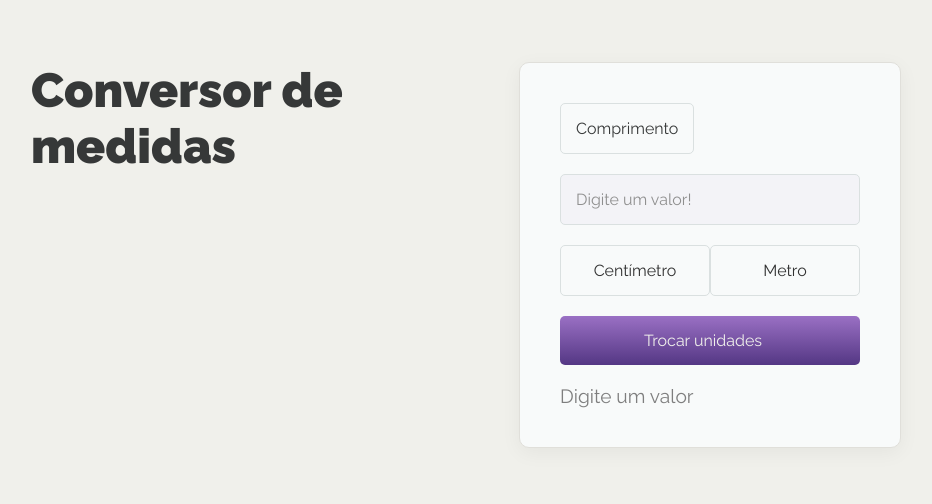
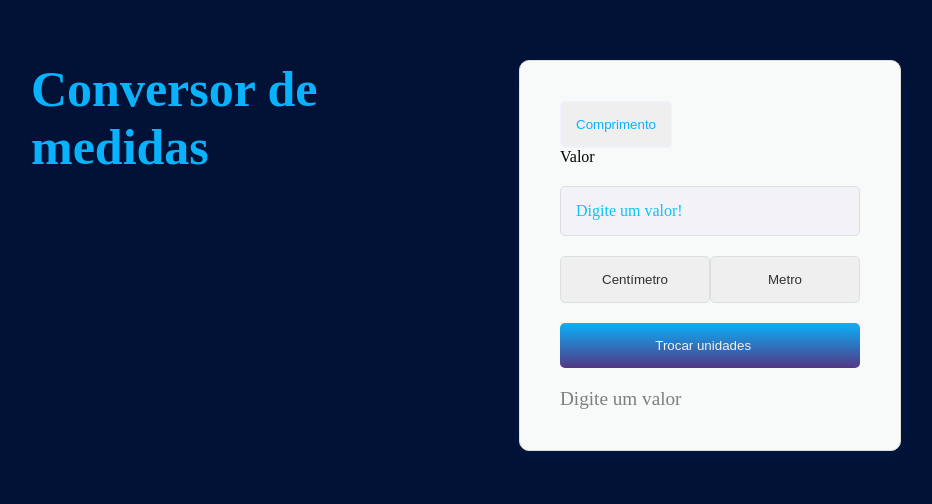
Before and after one commit to mayckinm/conversor, a plain HTML site: page index.html in a window 1280 px wide. Shown: the part 145-649 px from the top of the page, without its empty margins (174-1106 px from the left). Drawn offline with Linux system fonts and the light colour scheme.

Commit message:
realizado a mudança de itens

```diff
--- a/css/style.css
+++ b/css/style.css
@@ -11,14 +11,10 @@
   }
 
   body {
-    background-color: #f0f0eb;
-    font-family: "Raleway", sans-serif;
+    background-color: #021237;
     height: 100vh;
     display: grid;
     font-size: 16px;
-    background-image: url('./bg.svg');
-    background-repeat: no-repeat;
-    background-size: cover
   }
 
   .container {
@@ -29,48 +25,37 @@
     width: 100%;
     margin: auto;
     padding: 50px 15px;
-    background-image: url('./detalhe.svg');
-    background-repeat: no-repeat;
     background-size: 5rem;
     background-position: 2% 85%;
   }
 
   button {
-    color: inherit;
-    font-size: inherit;
-    font-weight: inherit;
-    font-family: inherit;
-    cursor: pointer;
-    background: transparent;
+    color: black;
+    font-size: black;
+    font-weight: black;
     border: 0;
     display: flex;
     align-items: center;
     padding: 5px 0;
   }
 
-  label {
-    visibility: hidden;
-    position: absolute;
-  }
-
   h1 {
-    color: #363838;
-    font-size: 48px;
+    color: #08b2fc;
+    font-size: 50px;
     margin: 0;
-    margin-bottom: 30px;
+    margin-bottom: 38px;
   }
 
   .titulo p,
   .titulo a {
-    color: #363838;
-    text-decoration: none;
+    color: #08c0d4;
   }
 
   .conversor-container {
     background: #f8fafa;
     border: 1px solid #e0dfda;
     border-radius: 10px;
-    box-shadow: 0px 5px 20px rgba(0, 0, 0, 0.05);
+    box-shadow: 0px 5px 20px rgba(6, 132, 177, 0.05);
     padding: 40px;
     margin-left: 30px;
   }
@@ -84,13 +69,8 @@
     transition: all 0.2s ease;
     border-radius: 5px;
     padding: 15px;
-    border: 1px solid #dae0e0;
-  }
-
-  .medidas button:hover {
-    border: 1px solid rgba(154, 112, 196, 0.5);
-    color: #00abc2;
-    background: (#00abc2);
+    border: 1px solid #f2f2ff;
+    color: #08b2fc;
   }
 
   ul {
@@ -98,7 +78,7 @@
     border: 1px solid #e0dfda;
     position: absolute;
     bottom: 100%;
-    color: #313131;
+    color: #6f0909;
     display: none;
     width: 100%;
   }
@@ -169,11 +149,11 @@
   }
 
   input::placeholder {
-    color: #8f8f8f;
+    color: #0cc3f6;
   }
 
   .trocar {
-    background: linear-gradient(180deg, #9a70c4 0%, #543784 100%);
+    background: linear-gradient(180deg, #09b1f9 0%, #543784 100%);
     color: #f0f0eb;
     border-radius: 5px;
     width: 100%;
@@ -189,7 +169,7 @@
   }
 
   .trocar:hover {
-    outline: 3px solid rgba(154, 112, 196, 0.5);
+    outline: 3px solid rgba(9, 193, 239, 0.5);
   }
 
   .resultado {
```
